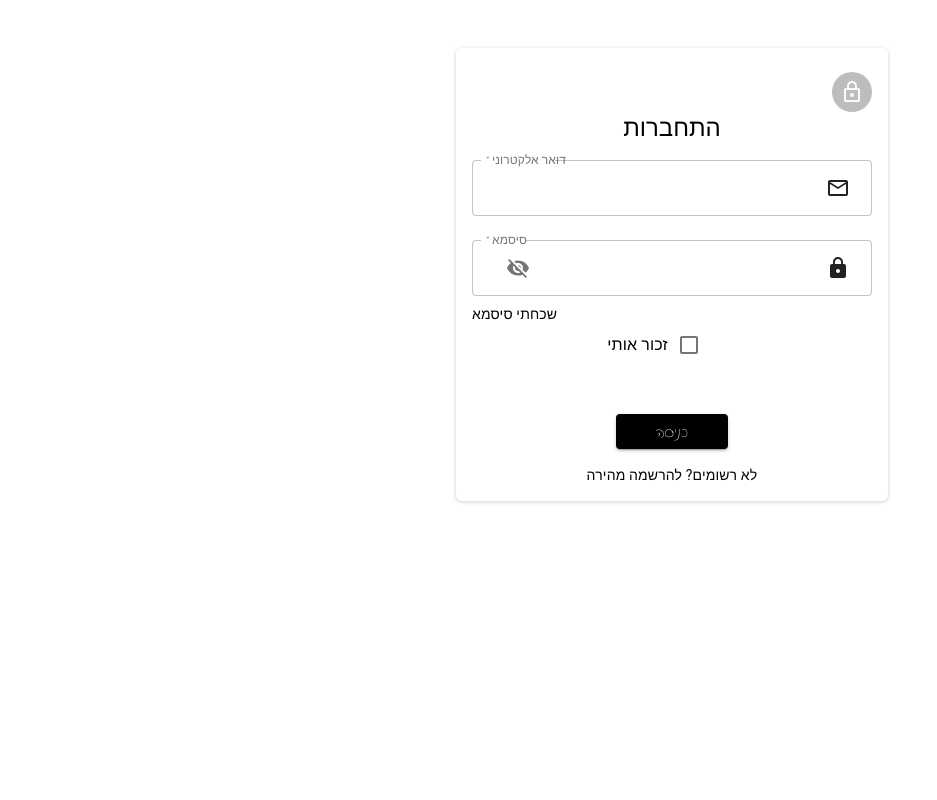
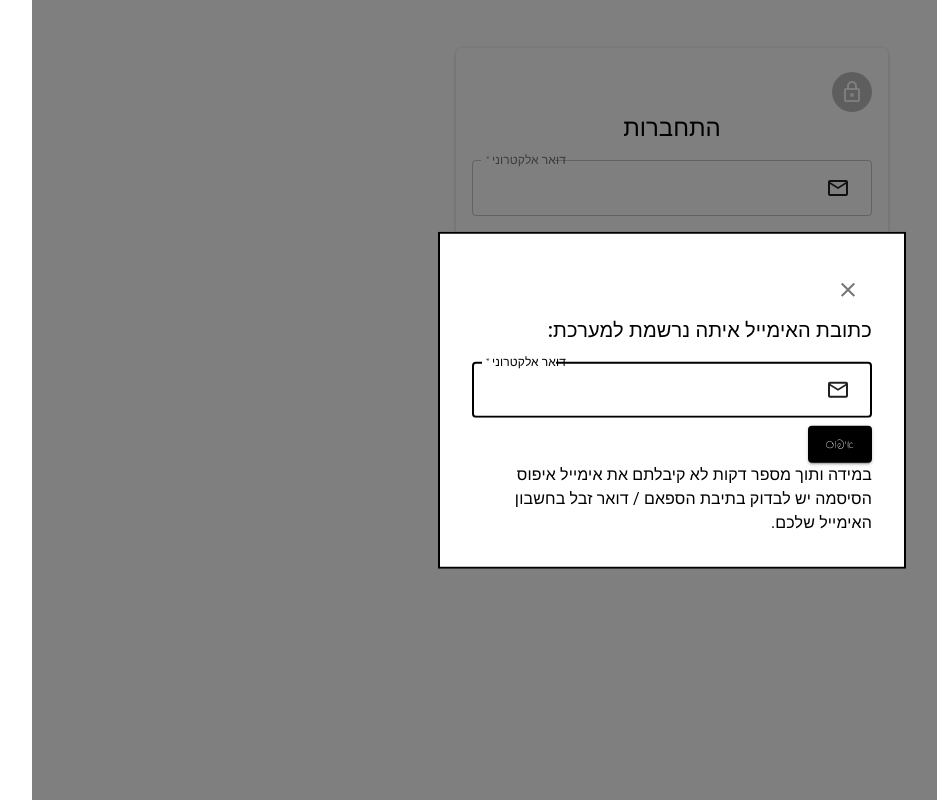
Before and after one commit to ErezBiren/react-cakes, a React (Create React App) app in the folder client/: page /auth in a window 1280 px wide. Both pictures are taken after a click on the link "שכחתי סיסמא". Shown: the whole page, without its empty margins (80-1017 px from the left). Built offline with nearby package versions, Linux system fonts and the light colour scheme; no server answers; the database is empty.

Commit message:
implement reset pass gui

```diff
--- a/client/src/components/AuthForm.tsx
+++ b/client/src/components/AuthForm.tsx
@@ -1,9 +1,8 @@
-import { IconButton, InputAdornment } from "@material-ui/core";
+import { Box, IconButton, InputAdornment } from "@material-ui/core";
 import Avatar from "@material-ui/core/Avatar";
 import Button from "@material-ui/core/Button";
 import Checkbox from "@material-ui/core/Checkbox";
 import FormControlLabel from "@material-ui/core/FormControlLabel";
-import Grid from "@material-ui/core/Grid";
 import Link from "@material-ui/core/Link";
 import { makeStyles } from "@material-ui/core/styles";
 import TextField from "@material-ui/core/TextField";
@@ -16,12 +15,13 @@ import {
   VisibilityOff,
 } from "@material-ui/icons";
 import LockOutlinedIcon from "@material-ui/icons/LockOutlined";
-import React, { ChangeEvent, SyntheticEvent, useRef, useState } from "react";
+import React, { ChangeEvent, useState } from "react";
 import { useDispatch } from "react-redux";
 import { useHistory } from "react-router-dom";
 
 import { authActions } from "../store/auth-Slice";
 import styles from "./AuthForm.module.css";
+import ResetPassword from "./ResetPassword";
 
 //import FacebookLogin from "react-facebook-login";
 
@@ -48,6 +48,10 @@ const useStyles = makeStyles((theme) => ({
 const AuthForm = () => {
   const classes = useStyles();
   const history = useHistory();
+
+  const [open, setOpen] = React.useState(false);
+  const handleOpen = () => setOpen(true);
+  const handleClose = () => setOpen(false);
 
   const [data, setData] = useState({
     email: "",
@@ -125,8 +129,6 @@ const AuthForm = () => {
       [e.target.name]: e.target.value,
       [e.target.name + "Filled"]: e.target.value,
     });
-
-    console.log(data);
   };
 
   const handleClickShowPassword = () => {
@@ -227,7 +229,13 @@ const AuthForm = () => {
           }}
         />
 
-        <Link href="#" align="left" display="block" variant="body2">
+        <Link
+          href="#"
+          align="left"
+          display="block"
+          variant="body2"
+          onClick={handleOpen}
+        >
           שכחתי סיסמא
         </Link>
 
@@ -257,6 +265,8 @@ const AuthForm = () => {
         onClick={componentClicked}
         callback={responseFacebook}
       /> */}
+
+      <ResetPassword open={open} handleClose={handleClose} />
     </section>
   );
 };
--- /dev/null
+++ b/client/src/components/ResetPassword.tsx
@@ -0,0 +1,122 @@
+import {
+  Box,
+  Button,
+  IconButton,
+  InputAdornment,
+  Modal,
+  TextField,
+  Typography,
+} from "@material-ui/core";
+import {
+  Clear as ClearIcon,
+  MailOutline as MailIcon,
+} from "@material-ui/icons";
+import { ChangeEvent, useState } from "react";
+
+const style = {
+  position: "absolute",
+  top: "50%",
+  left: "50%",
+  transform: "translate(-50%, -50%)",
+  width: 400,
+  bgcolor: "background.paper",
+  border: "2px solid #000",
+  boxShadow: 24,
+  p: 4,
+};
+
+// todo: fix the any
+const ResetPassword: React.FC<{ open: boolean; handleClose: any }> = ({
+  open,
+  handleClose,
+}) => {
+  const [data, setData] = useState({
+    email: "",
+    emailFilled: false,
+  });
+
+  const handleResetPass = () => {
+    // todo :call google api for reset password
+  };
+
+  const ClearEmail = (e: React.MouseEvent<HTMLButtonElement>) => {
+    setData({
+      ...data,
+      email: "",
+      emailFilled: false,
+    });
+  };
+
+  const handleChange = (e: ChangeEvent<HTMLTextAreaElement>) => {
+    setData({
+      ...data,
+      [e.target.name]: e.target.value,
+      [e.target.name + "Filled"]: e.target.value,
+    });
+  };
+
+  return (
+    <Modal
+      open={open}
+      onClose={handleClose}
+      aria-labelledby="modal-modal-title"
+      aria-describedby="modal-modal-description"
+    >
+      <Box sx={style}>
+        <IconButton onClick={handleClose}>
+          <ClearIcon />
+        </IconButton>
+
+        <Typography id="modal-modal-title" variant="h6" component="h2">
+          כתובת האימייל איתה נרשמת למערכת:
+        </Typography>
+
+        <TextField
+          value={data.email}
+          variant="outlined"
+          margin="normal"
+          required
+          fullWidth
+          id="email"
+          label="דואר אלקטרוני"
+          name="email"
+          autoComplete="email"
+          autoFocus
+          InputProps={{
+            startAdornment: (
+              <InputAdornment position="start">
+                <MailIcon />
+              </InputAdornment>
+            ),
+            endAdornment: (
+              <InputAdornment position="start">
+                {data.emailFilled && (
+                  <IconButton onClick={ClearEmail}>
+                    <ClearIcon />
+                  </IconButton>
+                )}
+              </InputAdornment>
+            ),
+          }}
+          onChange={handleChange}
+        />
+
+        <Button
+          type="submit"
+          variant="contained"
+          color="primary"
+          onClick={handleResetPass}
+        >
+          איפוס
+        </Button>
+
+        <Typography>
+          במידה ותוך מספר דקות לא קיבלתם את אימייל איפוס הסיסמה יש לבדוק בתיבת
+          הספאם / דואר זבל בחשבון האימייל שלכם.
+        </Typography>
+      </Box>
+    </Modal>
+  );
+};
+
+export default ResetPassword;
```
